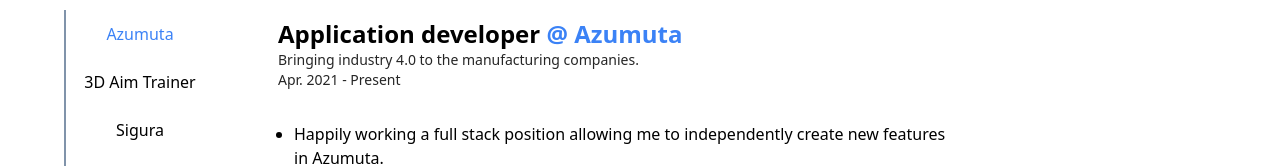
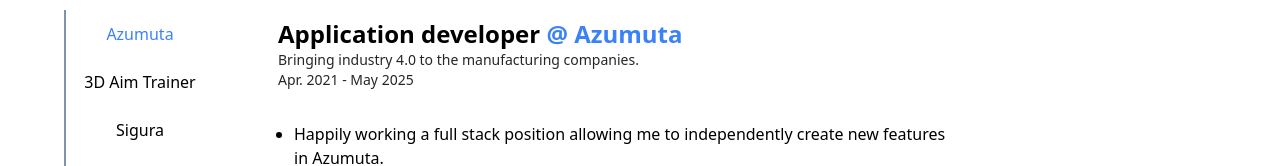
Before and after one commit to Taylorvincent/portfolio, a Next.js app: page / in a window 1280 px wide. Shown: the part 634-800 px from the top of the page. Built offline with nearby package versions, Linux system fonts and the light colour scheme.

Commit message:
update exp

```diff
--- a/src/data/experience.ts
+++ b/src/data/experience.ts
@@ -5,7 +5,7 @@ const experience = [
 			desc: 'Bringing industry 4.0 to the manufacturing companies.',
 			url: 'https://www.azumuta.com/en/',
 		},
-		durationText: 'Apr. 2021 - Present',
+		durationText: 'Apr. 2021 - May 2025',
 		durationMonths: 4 * 12 + 2,
 		role: 'Application developer',
 		stack: 'react (hooks), react-native, typescript, node, mongodb, Meteor',
```
